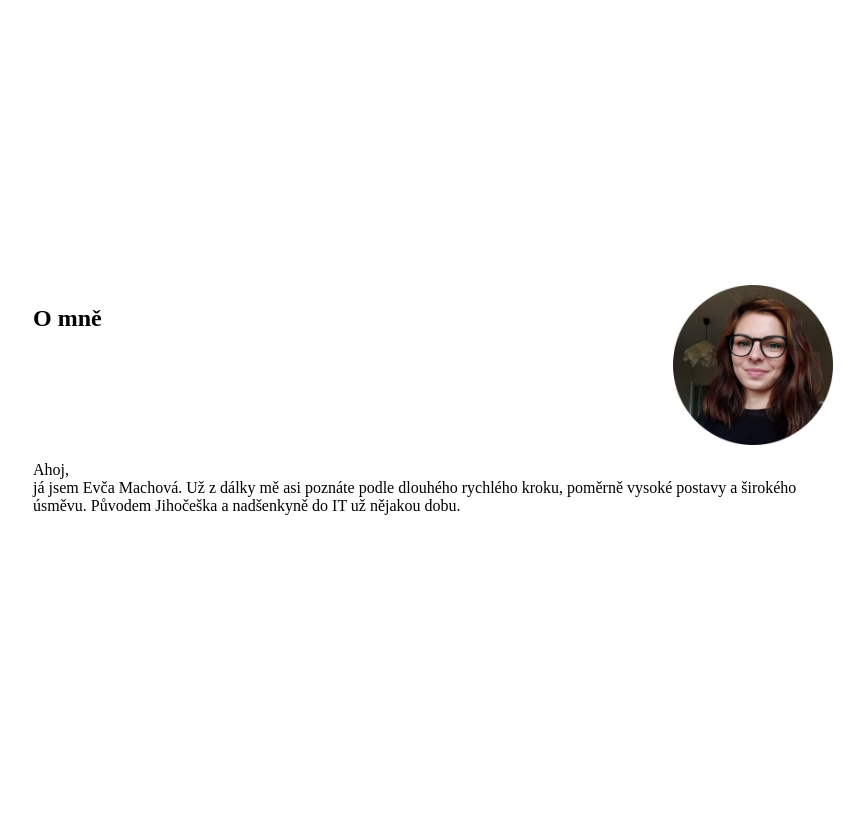
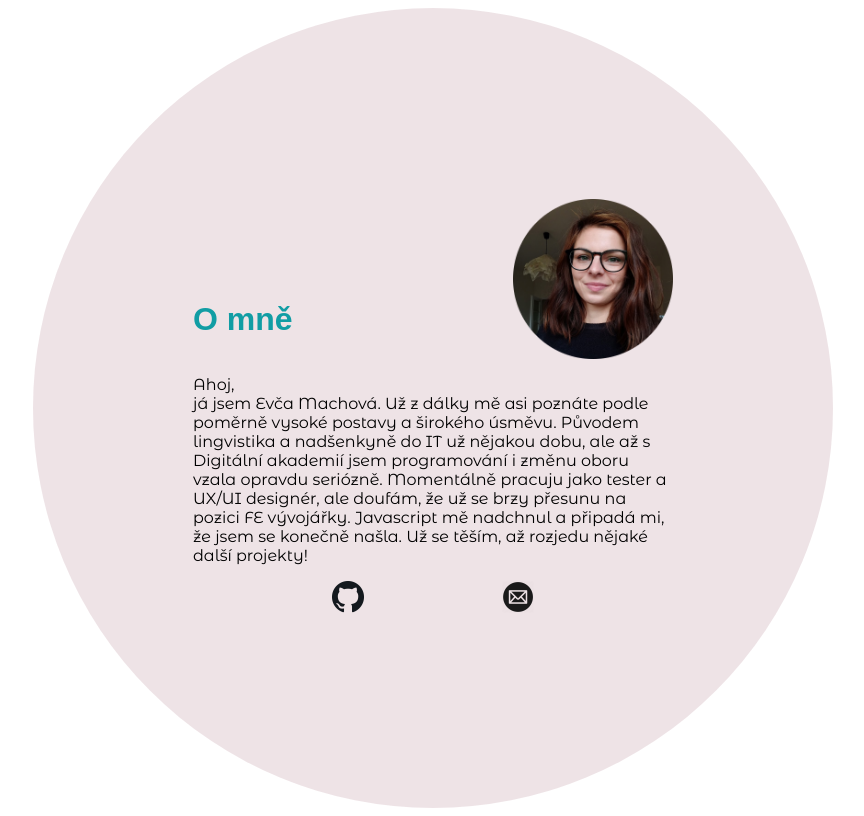
Before and after one commit to Nelusa/o-projektu, a plain HTML site: page evca.html in a window 1280 px wide. Shown: the whole page, without its empty margins (207-1071 px from the left). Drawn offline with Linux system fonts and the light colour scheme; a web font is replaced by a local one.

Commit message:
přidat text o mně a ikonky

```diff
--- a/evca.html
+++ b/evca.html
@@ -8,14 +8,18 @@
     <title>Evča</title>
   </head>
   <body>
-    <div class="container">
-      <section class="about">
+    <div class="about-container">
+      <div class="about">
         <div class="about__header">
           <h1>O mně</h1>
           <img class="about__photo" src="evca.png" alt="portrét">
         </div>
-        <p>Ahoj,</br> já jsem Evča Machová. Už z dálky mě asi poznáte podle dlouhého rychlého kroku, poměrně vysoké postavy a širokého úsměvu. Původem Jihočeška a nadšenkyně do IT už nějakou dobu.  </p>
-      </section>
+        <p>Ahoj,</br> já jsem Evča Machová. Už z dálky mě asi poznáte podle poměrně vysoké postavy a širokého úsměvu. Původem lingvistika a nadšenkyně do IT už nějakou dobu, ale až s Digitální akademií jsem programování i změnu oboru vzala opravdu seriózně. Momentálně pracuju jako tester a UX/UI designér, ale doufám, že už se brzy přesunu na pozici FE vývojářky. Javascript mě nadchnul a připadá mi, že jsem se konečně našla. Už se těším, až rozjedu nějaké další projekty! </p>
+        <div class="about__contacts">
+        <a href="https://github.com/EvaMach"><img class="about__icon" src="github.png" alt="github ikonka"></a>
+        <a href="mailto:evca.machova@gmail.com"><img class="about__icon" src="email.jpg" alt="github ikonka"></a>
+        </div>
+      </div>
     </div>
   </body>
 </html>
--- a/style.css
+++ b/style.css
@@ -1,3 +1,11 @@
+@import url('https://fonts.googleapis.com/css2?family=Kodchasan:ital,wght@0,300;0,400;0,500;0,600;0,700;1,300;1,400;1,500;1,600;1,700&family=Montserrat+Alternates:ital,wght@0,100;0,200;0,300;0,400;0,500;1,100;1,200;1,300;1,400;1,500&display=swap');
+
+:root {
+  --main-blue: #119da4;
+  --main-pink: #92475c;
+  --ligh-pink: #92475c27;
+}
+
 * {
   box-sizing: border-box;
 }
@@ -7,18 +15,43 @@ body {
   justify-content: center;
   align-items: center;
   height: 100vh;
+  font-family: 'Montserrat Alternates', sans-serif;
 }
 
-.container {
+h1,
+h2,
+h3,
+h4 {
+  font-family: 'Kodchasan', sans-serif;
+  color: var(--main-blue);
+}
+
+.about-container {
   display: flex;
+  justify-content: center;
+  align-items: center;
   width: 50rem;
+  aspect-ratio: 1/1;
+  background-color: var(--ligh-pink);
+  padding: 10rem;
+  border-radius: 100%;
 }
 
 .about__header {
   display: flex;
   justify-content: space-between;
+  align-items: flex-end;
 }
 
 .about__photo {
   height: 10rem;
 }
+
+.about__contacts {
+  display: flex;
+  justify-content: space-evenly;
+}
+
+.about__icon {
+  width: 2rem;
+}
```
Also changed, not shown: email.jpg (added), github.png (added).
